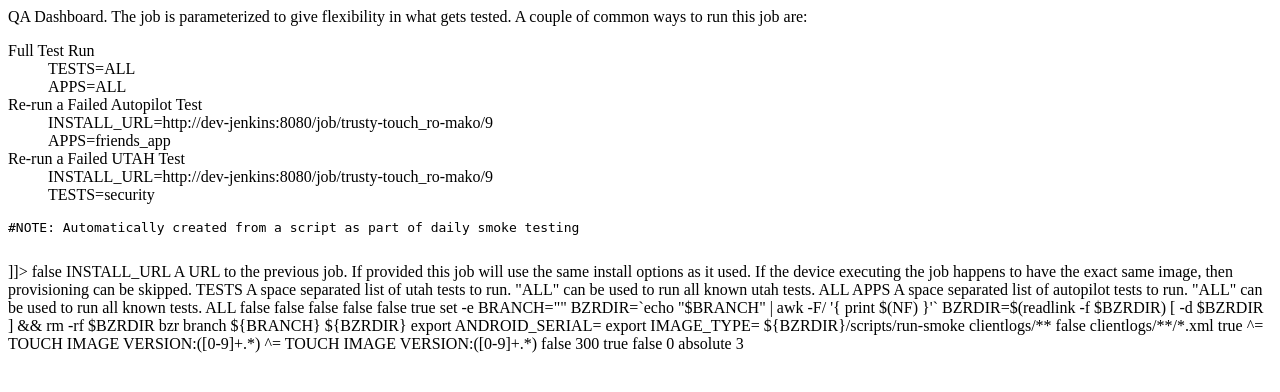
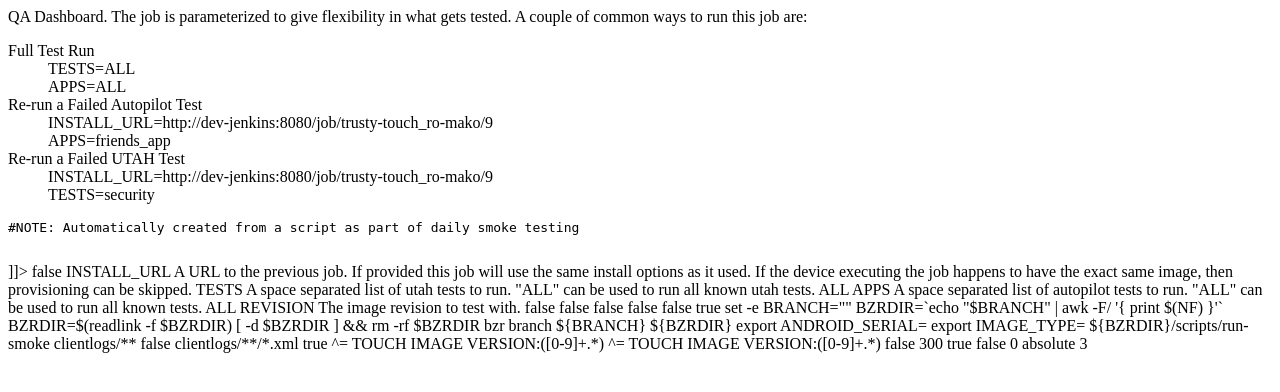
Before and after one commit to plars/ubuntu-touch-testing, a Python web app: template jenkins/templates/touch-smoke.xml.jinja2 in a window 1280 px wide. Shown: the top 392 px of the page. Run offline with Jinja, Linux system fonts and the light colour scheme; the template is opened without the code that fills it, so the values that code supplies are empty.

Commit message:
jenkins changes needed to pass revision through

```diff
--- a/jenkins/templates/touch-smoke.xml.jinja2
+++ b/jenkins/templates/touch-smoke.xml.jinja2
@@ -53,6 +53,12 @@
           <description>A space separated list of autopilot tests to run. "ALL" can be used to run all known tests.
 	  </description>
           <defaultValue>ALL</defaultValue>
+        </hudson.model.StringParameterDefinition>
+	<hudson.model.StringParameterDefinition>
+          <name>REVISION</name>
+          <description>The image revision to test with.
+	  </description>
+          <defaultValue></defaultValue>
         </hudson.model.StringParameterDefinition>
       </parameterDefinitions>
     </hudson.model.ParametersDefinitionProperty>
```
Also changed, not shown: 1 other file.
